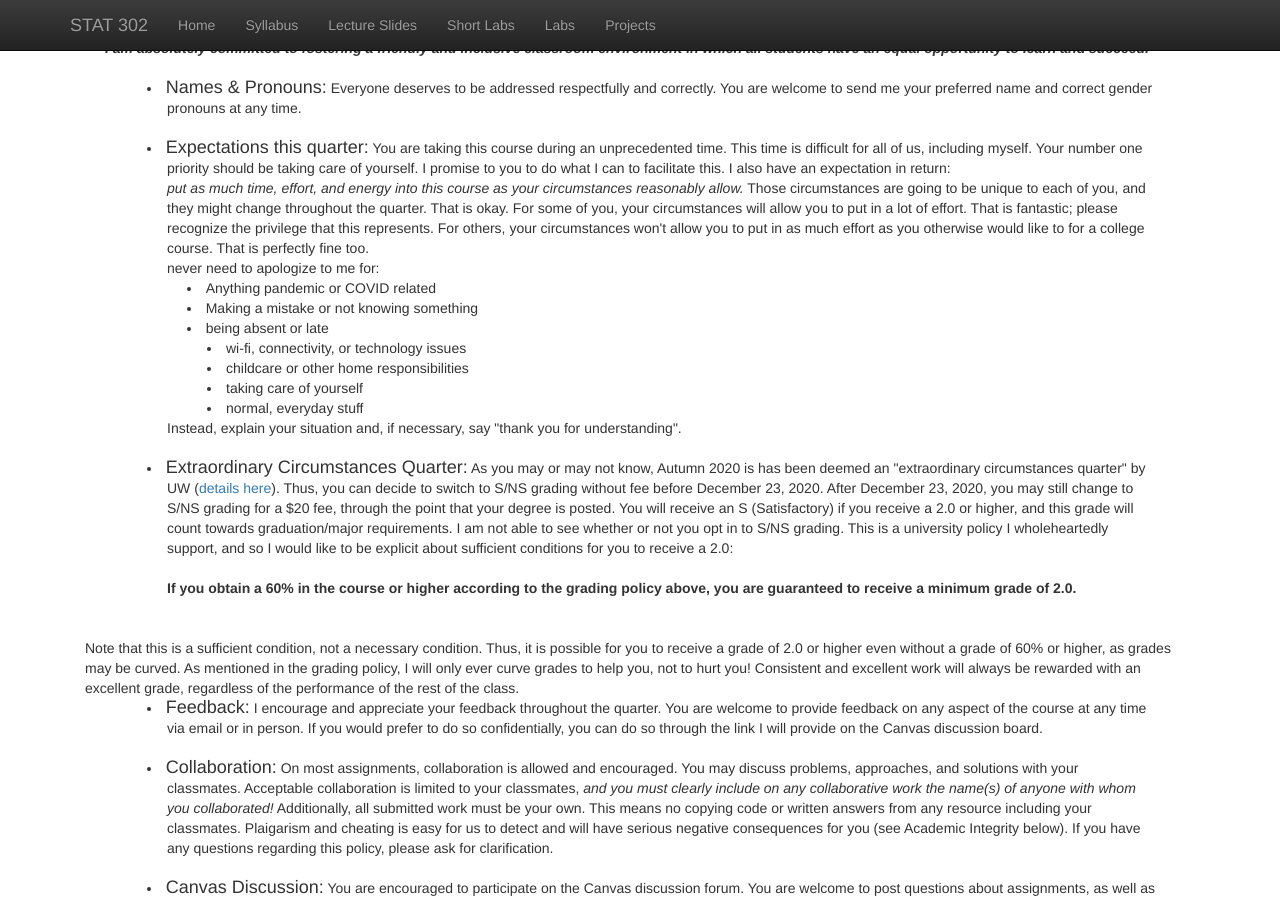
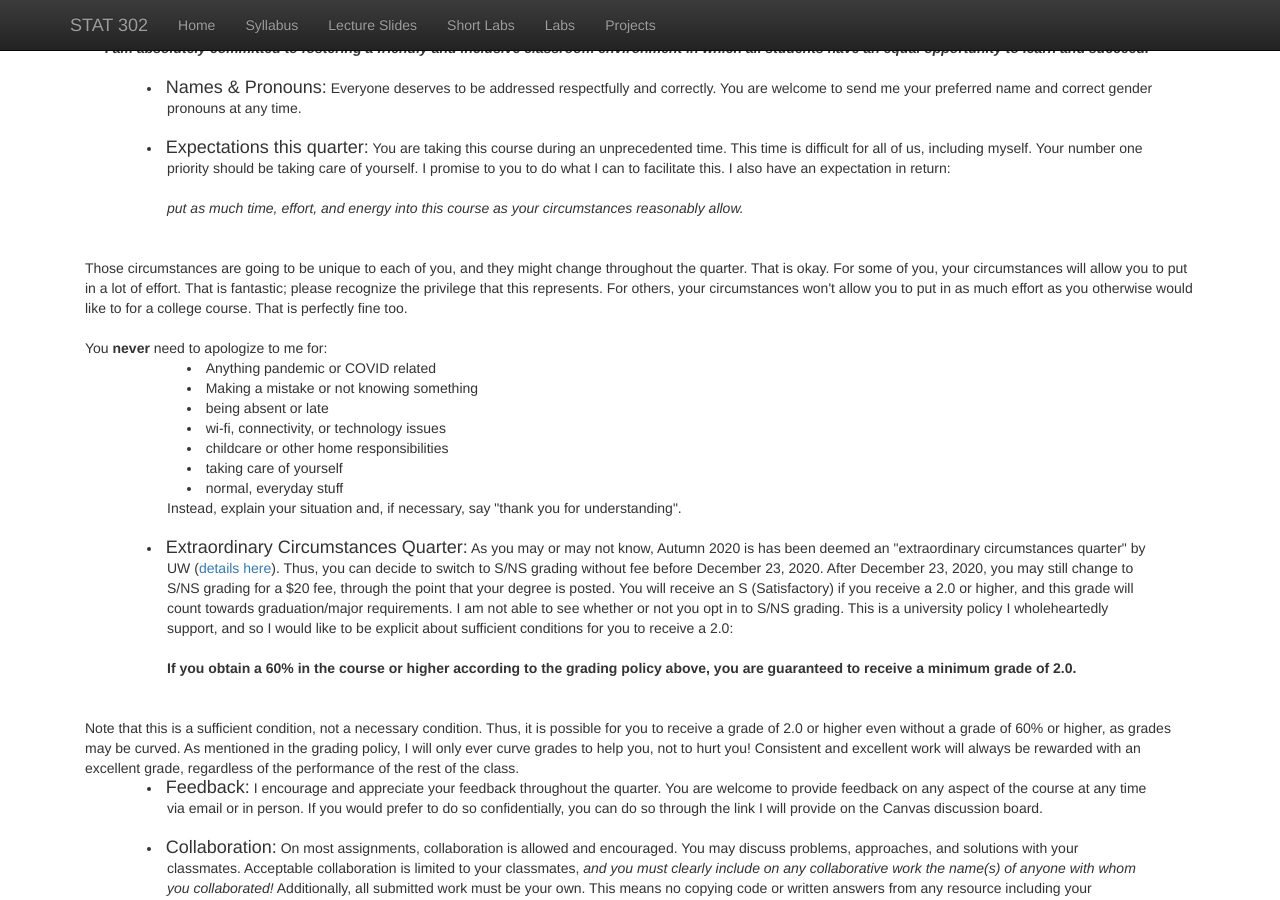
Before and after one commit to bryandmartin/STAT302, a Jekyll site: the page built from syllabus.html, in a window 1280 px wide and 900 px high, scrolled down 1567 px. Built offline with Jekyll 4.4.1, drawn with Linux system fonts in a browser that asks for light colours; nearby versions of some CDN libraries; library files that are not in the unit come from our copies.

Commit message:
yet more formatting tweaks

```diff
--- a/syllabus.html
+++ b/syllabus.html
@@ -135,11 +135,11 @@ Instead of exams, you will be assigned two projects throughout the course. Both
     <h4 style="display: inline;">Expectations this quarter:</h4>
     You are taking this course during an unprecedented time. This time is difficult for all of us, including myself.
     Your number one priority should be taking care of yourself. I promise to you to do what I can to facilitate this.
-    I also have an expectation in return: <br>
-    <i>put as much time, effort, and energy into this course as your circumstances reasonably allow.</i>
+    I also have an expectation in return: <br><br>
+    <li style="padding:0px;margin:0px 40px 0px; text-indent: 0em; padding-left: 3em; list-style-type:none;"> <i>put as much time, effort, and energy into this course as your circumstances reasonably allow.</i> </li> <br> <br>
     Those circumstances are going to be unique to each of you, and they might change throughout the quarter. That is okay.
 
-    For some of you, your circumstances will allow you to put in a lot of effort. That is fantastic; please recognize the privilege that this represents. For others, your circumstances won't allow you to put in as much effort as you otherwise would like to for a college course. That is perfectly fine too. <br><br?
+    For some of you, your circumstances will allow you to put in a lot of effort. That is fantastic; please recognize the privilege that this represents. For others, your circumstances won't allow you to put in as much effort as you otherwise would like to for a college course. That is perfectly fine too. <br><br>
 
     You <b>never</b> need to apologize to me for:
     <li style="padding:0px;margin:0px 80px 0px; text-indent: -1.45em; padding-left: 3em;">
@@ -148,13 +148,13 @@ Instead of exams, you will be assigned two projects throughout the course. Both
     Making a mistake or not knowing something </li>
     <li style="padding:0px;margin:0px 80px 0px; text-indent: -1.45em; padding-left: 3em;">
     being absent or late </li>
-    <li style="padding:0px;margin:0px 80px 0px; text-indent: 0em; padding-left: 3em;">
+    <li style="padding:0px;margin:0px 80px 0px; text-indent: -1.45em; padding-left: 3em;">
     wi-fi, connectivity, or technology issues</li>
-    <li style="padding:0px;margin:0px 80px 0px; text-indent: 0em; padding-left: 3em;">
+    <li style="padding:0px;margin:0px 80px 0px; text-indent: -1.45em; padding-left: 3em;">
     childcare or other home responsibilities</li>
-    <li style="padding:0px;margin:0px 80px 0px; text-indent: 0em; padding-left: 3em;">
+    <li style="padding:0px;margin:0px 80px 0px; text-indent: -1.45em; padding-left: 3em;">
     taking care of yourself</li>
-    <li style="padding:0px;margin:0px 80px 0px; text-indent: 0em; padding-left: 3em;">
+    <li style="padding:0px;margin:0px 80px 0px; text-indent: -1.45em; padding-left: 3em;">
     normal, everyday stuff</li>
     <li style="padding:0px;margin:0px 40px 0px; text-indent: 0em; padding-left: 3em; list-style-type:none;">
     Instead, explain your situation and, if necessary, say "thank you for understanding".</li>
```
